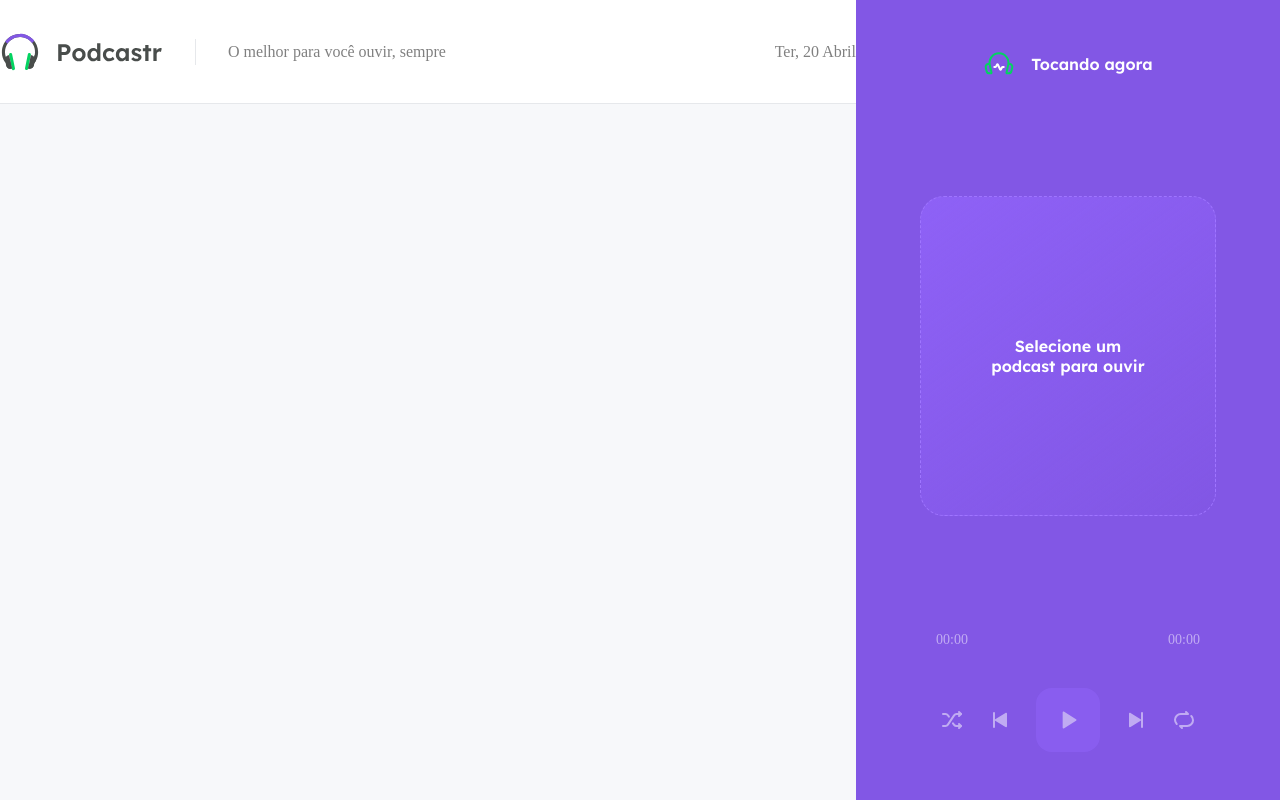
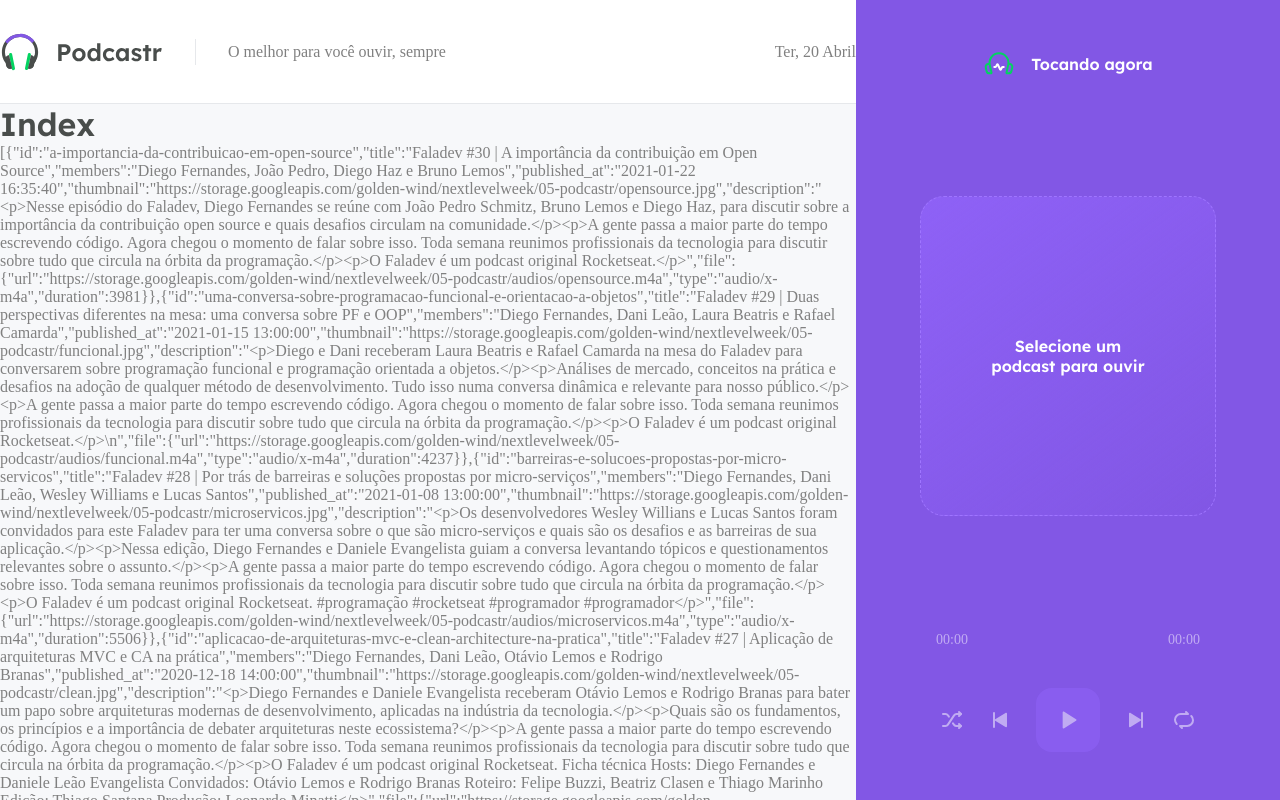
Before and after one commit to angelosuporte/participacaoNaNLW5, a Next.js app: page / in a window 1280 px wide. Shown: the top 800 px of the page. Built offline with nearby package versions, Linux system fonts and the light colour scheme; data requests are answered from the project's data file.

Commit message:
Consuming api at home

```diff
--- a/src/pages/index.tsx
+++ b/src/pages/index.tsx
@@ -1,5 +1,23 @@
-export default function Home() {
+//SSG
+export default function Home(props) {
+
   return (
-   <h1></h1>
+    <div>
+      <h1>Index</h1>
+      <p>{JSON.stringify(props.episodes)}</p>
+    </div>
   )
 }
+
+export async function getStaticProps() {
+  const response = await fetch('http://localhost:3333/episodes')
+  const data = await response.json()
+
+  return {
+    props: {
+      episodes: data,
+    },
+
+    revalidate: 60 * 60 * 8,
+  }
+}
```
